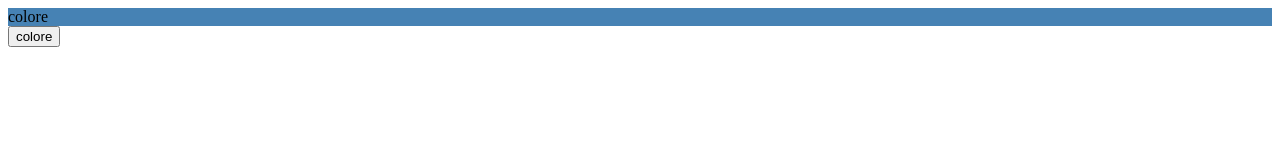
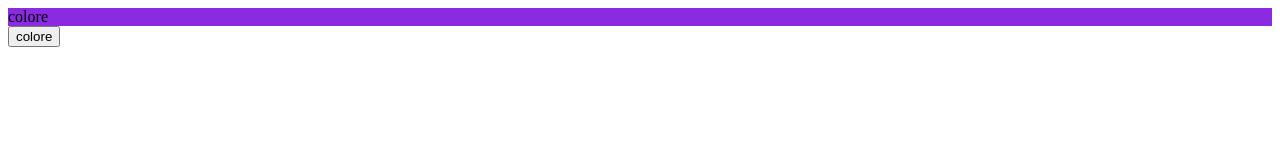
Before and after one commit to Alessandroromir/esercizio-cambia-colore-sfondo, a plain HTML site: page index.html in a window 1280 px wide. Both pictures are taken after a click on the button "colore". Drawn offline with Linux system fonts and the light colour scheme.

Commit message:
feat(Esercizio cambia colore) added javascript elements

```diff
--- a/index.html
+++ b/index.html
@@ -11,7 +11,7 @@
         colore
 
     </div>
-    <button id="btn">
+    <button onclick="changeColor" id="btn">
      colore
     </button>
 
--- a/script.js
+++ b/script.js
@@ -1,16 +1,15 @@
 //Definire le variabili
+let colors = ["blueviolet", "steelblue"];
+let btn = document.getElementById("btn")
 let color = document.getElementById("color")
-let btn = document.getElementById("btn")
+let currentIndex = 0;
 
 
 //Dichiarare le funzioni
 
-function changeColor (){
-    color.style.setProperty("color",steelblue)
-    color.style.setProperty("color",blueviolet)
-
-}
-
+function changeColor() {
+    color.style.backgroundColor = colors[currentIndex];
+    currentIndex = (currentIndex + 1) % colors.length;}
 
 
 //Eseguire le funzioni
```
